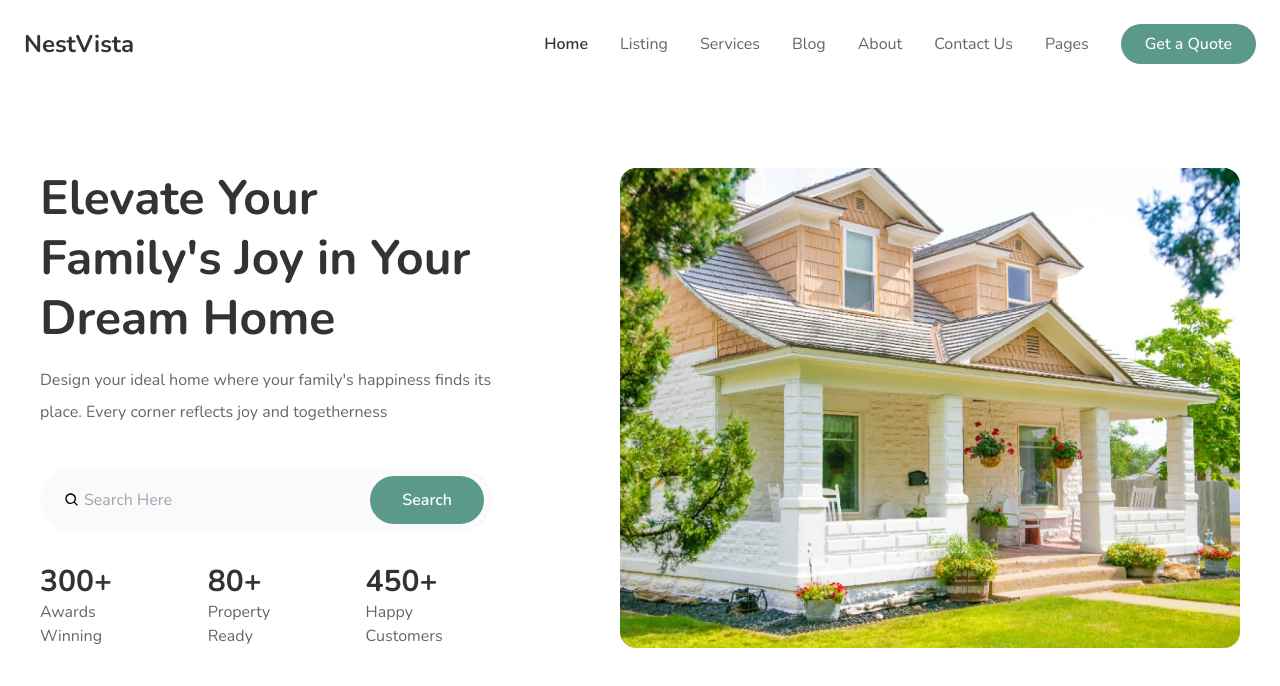
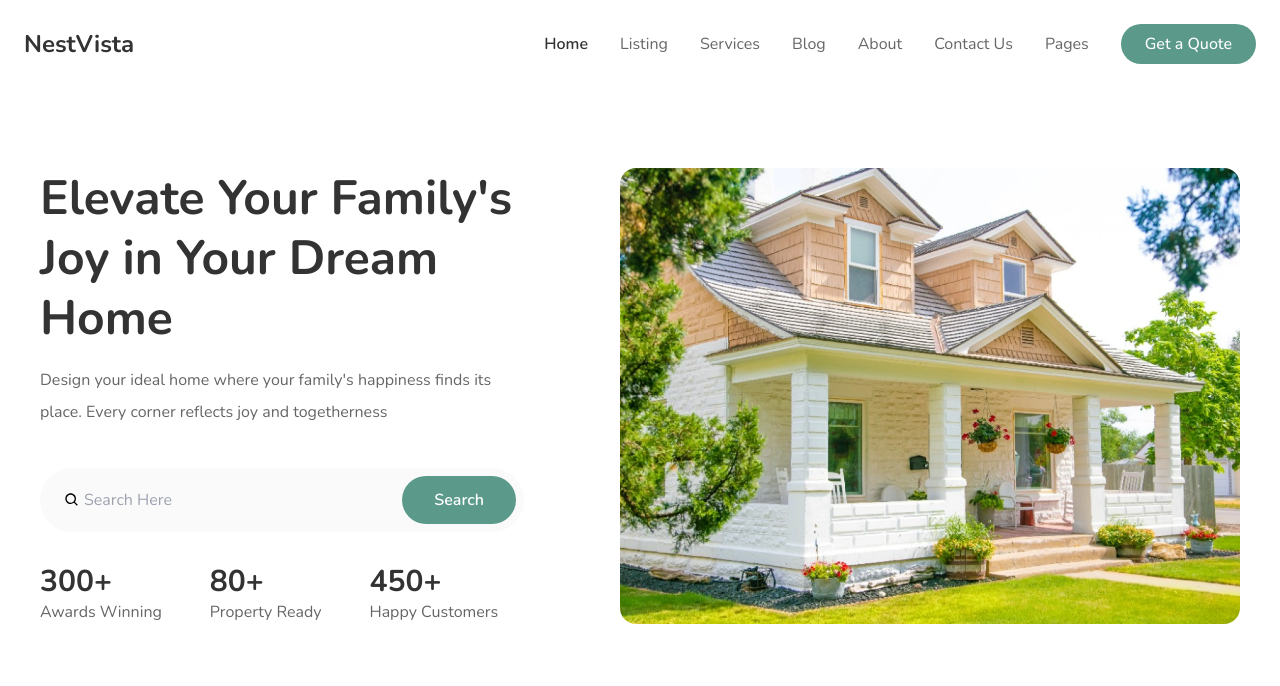
Before and after one commit to jakecastor09/NestVista, a React (Vite) app: page / in a window 1280 px wide. Shown: the top 686 px of the page. Built offline with nearby package versions, Linux system fonts and the light colour scheme.

Commit message:
Update Hero Page

```diff
--- a/src/section/Hero/Hero.tsx
+++ b/src/section/Hero/Hero.tsx
@@ -8,7 +8,7 @@
   return (
     <section id='hero'>
       <Container>
-        <div className='flex flex-col lg:flex-row lg:gap-4 xl:gap-32'>
+        <div className='flex flex-col lg:flex-row lg:gap-4 xl:gap-24'>
           <div>
             <HeroHeader />
             <HeroForm />
```
